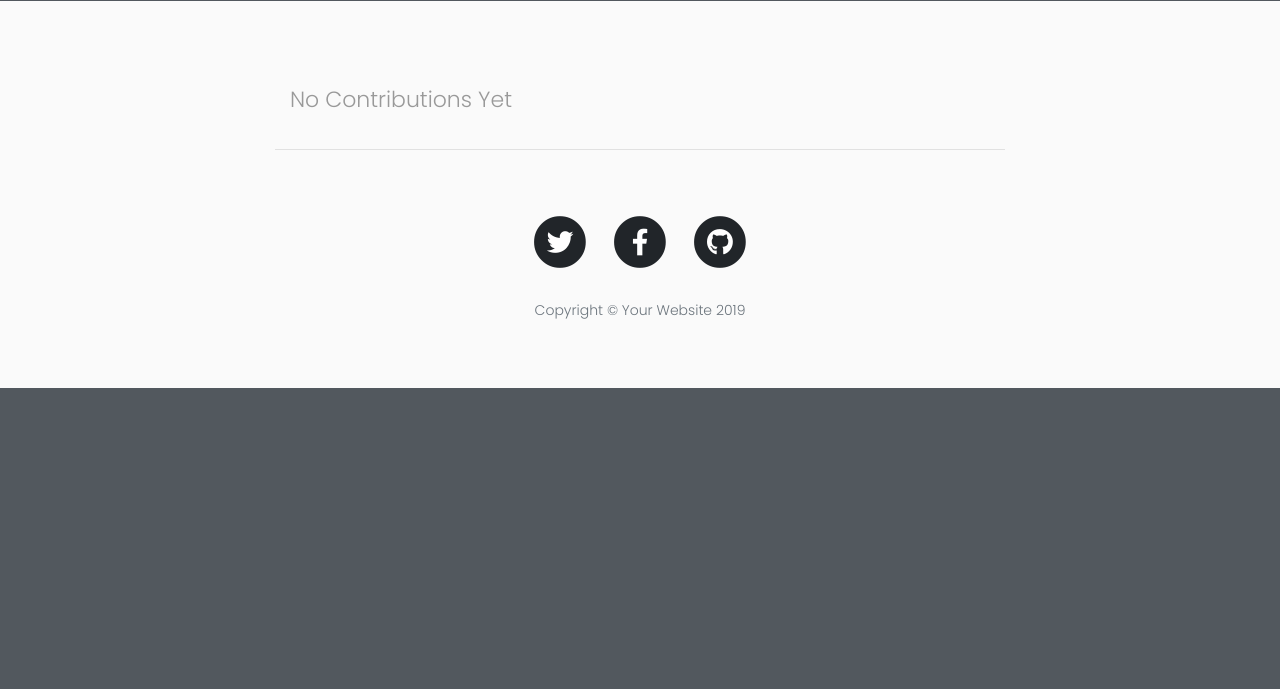
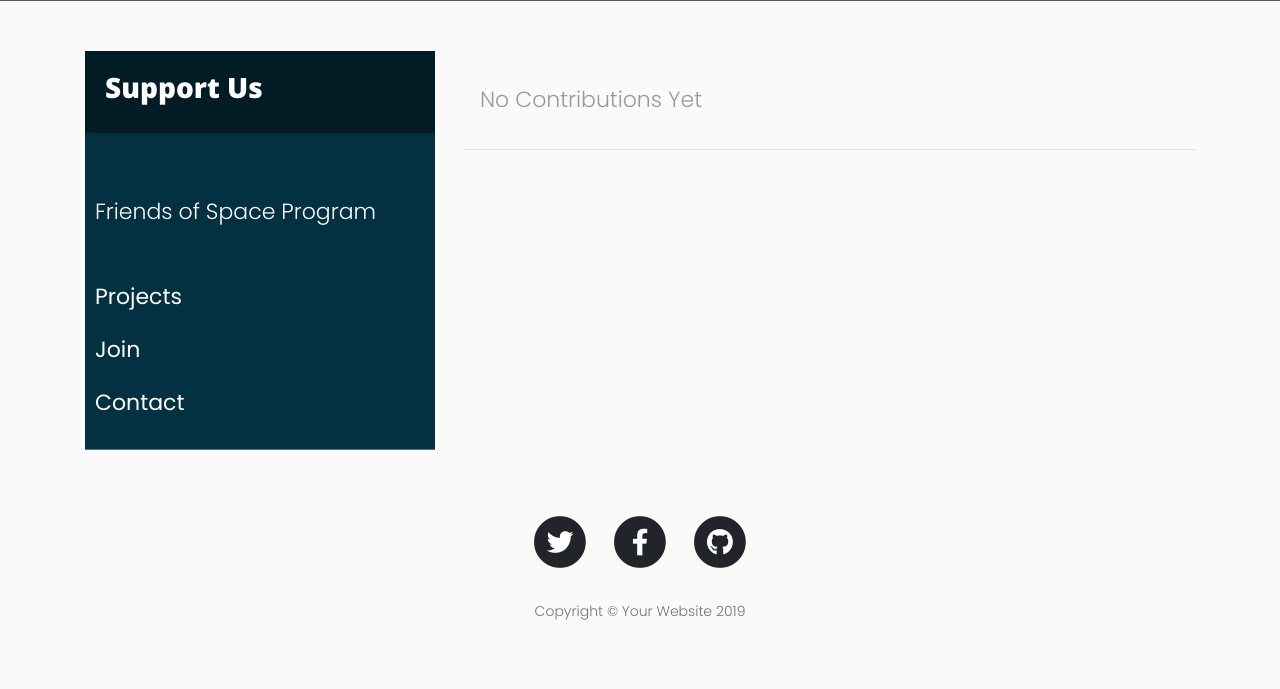
Before and after one commit to Yonasnegash/FoSP, a Django app: page / in a window 1280 px wide. Shown: the part 627-1316 px from the top of the page. Before the commit the page ends 1015 px from the top, so only its background shows below. Run offline with Django 3.2, Linux system fonts and the light colour scheme; data that the repository does not hold is empty; some libraries are stand-ins or nearby versions.

Commit message:
add sidebar to home page

```diff
--- a/templates/pages/index.html
+++ b/templates/pages/index.html
@@ -19,7 +19,31 @@
     <!-- Main Content -->
   <div class="container">
     <div class="row">
-      <div class="col-lg-8 col-md-10 mx-auto">
+      <div class="col-md-4">
+          <div class="wrapper">
+              <!-- Sidebar -->
+              <nav id="sidebar">
+                  <div class="sidebar-header">
+                      <h3>Support Us</h3>
+                  </div>
+
+                  <ul class="list-unstyled components">
+                      <p>Friends of Space Program</p>
+                      <li>
+                          <a href="#" class="active">Projects</a>
+                      </li>
+                      <li>
+                          <a href="#">Join</a>
+                      </li>
+                      <li>
+                          <a href="#">Contact</a>
+                      </li>
+                  </ul>
+              </nav>
+
+          </div>
+      </div>
+      <div class="col-md-8">
 
         {% if contribution %}
           {% for cont in contribution %}
@@ -29,13 +53,14 @@
                 <h2 class="post-title">
                   {{ cont.title }}
                 </h2>
-                <h3 class="post-subtitle">
+                <h5 class="post-subtitle">
                   {{ cont.description }}
-                </h3>
+                </h5>
               </a>
               <p class="post-meta">Posted by
                 <a href="#">{{ user.first_name }}</a>
                 on {{ cont.post_date }}</p>
+                <a href="#" class="btn btn-primary" style="color: #ffffff">See More</a>
             </div>
 
           {% endfor %}
```
